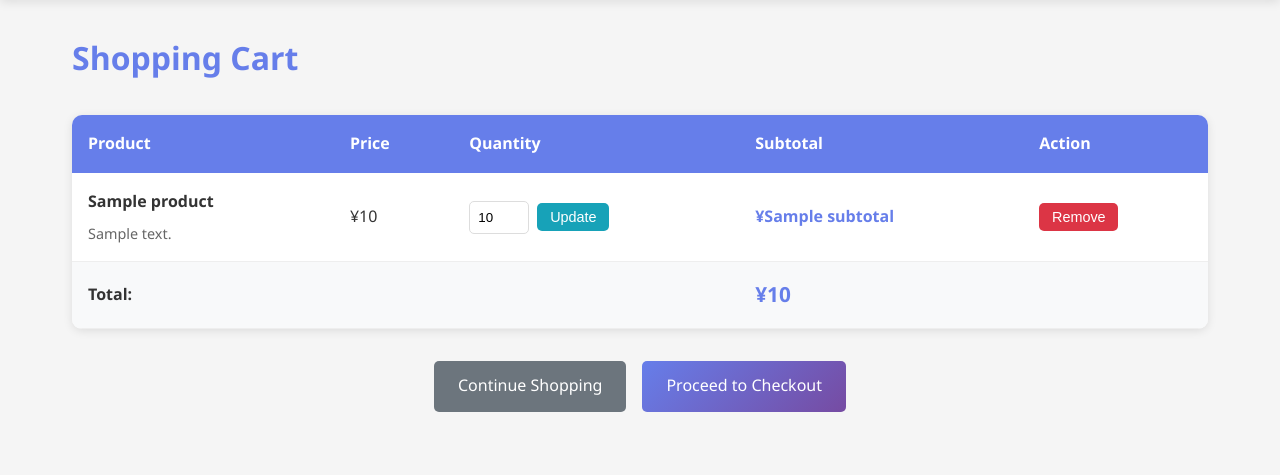
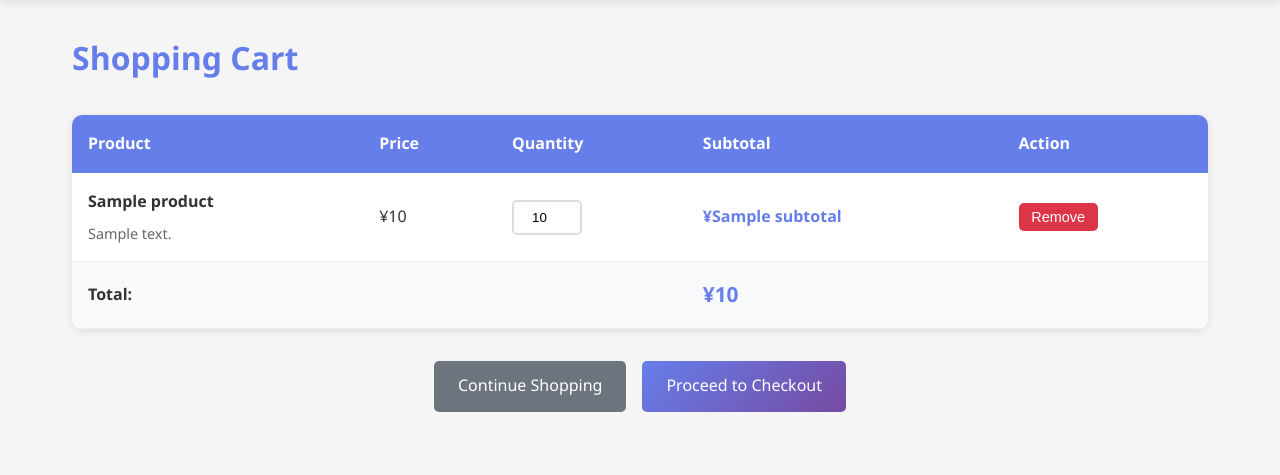
Before and after one commit to waichi/csck700-cursor-agent, a Flask app: template templates/cart.html in a window 1280 px wide. Shown: the part 72-547 px from the top of the page. Run offline with Flask 3, Linux system fonts and the light colour scheme; the template is opened without the code that fills it: most values are stand-ins (such as "Sample title", 1, 10 or a date in 2020).

Commit message:
Remove redundant Update button from cart - auto-update on change
- Remove Update button from cart quantity inputs
- Quantity updates automatically when input field changes
- Cleaner, more modern interface
- Improved quantity input styling with focus effect
- Better UX - no extra button click needed

```diff
--- a/static/css/style.css
+++ b/static/css/style.css
@@ -441,17 +441,17 @@ body {
     margin-top: 0.5rem;
 }
 
-.quantity-form {
-    display: flex;
-    gap: 0.5rem;
-    align-items: center;
+.quantity-input {
+    width: 70px;
+    padding: 0.5rem;
+    border: 2px solid #ddd;
+    border-radius: 5px;
+    text-align: center;
 }
 
-.quantity-input {
-    width: 60px;
-    padding: 0.5rem;
-    border: 1px solid #ddd;
-    border-radius: 5px;
+.quantity-input:focus {
+    outline: none;
+    border-color: #667eea;
 }
 
 .subtotal {
--- a/templates/cart.html
+++ b/templates/cart.html
@@ -27,7 +27,6 @@
                         </td>
                         <td>¥{{ item.product.price }}</td>
                         <td>
-                            <div class="quantity-form">
                             <input
                                 type="number"
                                 name="quantity"
@@ -38,8 +37,6 @@
                                 data-product-id="{{ item.product.id }}"
                                 onchange="updateCartQuantity({{ item.product.id }}, this.value)"
                             >
-                                <button type="button" class="btn btn-update" onclick="updateCartQuantity({{ item.product.id }}, document.querySelector('input[data-product-id=\'{{ item.product.id }}\']').value)">Update</button>
-                            </div>
                         </td>
                         <td class="subtotal">¥{{ item.subtotal }}</td>
                         <td>
```
Lines whose indentation alone changed are shown as unchanged.
